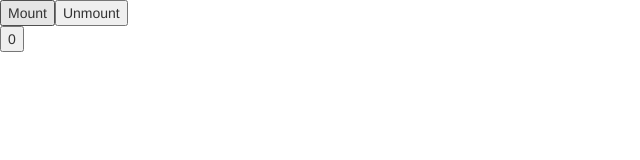
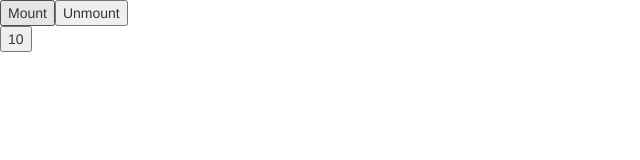
Before and after one commit to matszym/egghead-react-fundamentals, a React app: page / in a window 1280 px wide. Both pictures are taken after a click on the button "Mount". Shown: the top 160 px of the page, without its empty margins (0-640 px from the left). Built offline with nearby package versions, Linux system fonts and the light colour scheme.

Commit message:
Using component lifecycle methods

```diff
--- a/App.js
+++ b/App.js
@@ -14,20 +14,22 @@ class App extends React.Component {
     });
   }
   componentWillMount() {
-    console.log('will mount!');
+    this.setState({
+      m: 2
+    })
   }
   componentDidMount() {
-    console.log('mounted!');
+    this.inc = setInterval(() => this.update(), 500);
   }
   componentWillUnmount() {
-    console.log('unmounting...');
+    clearInterval(this.inc);
   }
   render() {
     console.log('rendering');
     return (
       <button
         onClick={ () => this.update() }>
-        {this.state.val}
+        { this.state.val * this.state.m }
       </button>
     )
   }
```
